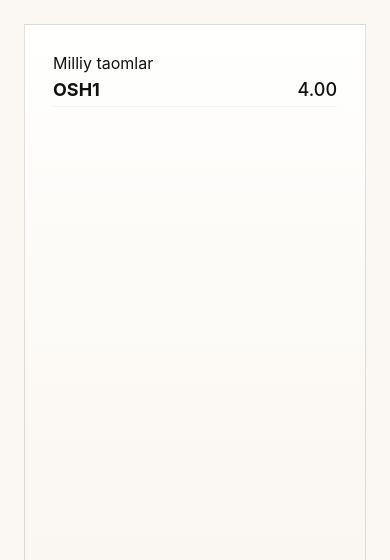
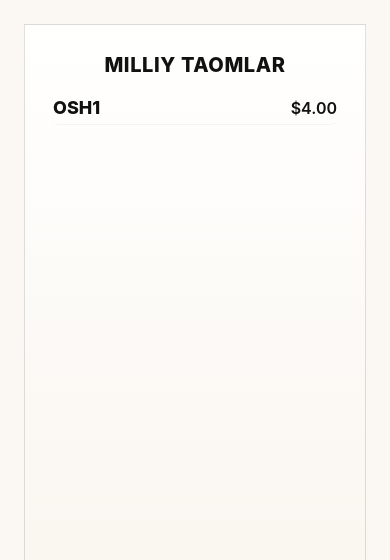
Before and after one commit to muhammadmirzovm/vkusnyashki, a Django app: page /monitor/2/ in a window 390 px wide. Shown: the top 560 px of the page. Run offline with Django 5.2, Linux system fonts and the light colour scheme; data comes from the database, SQL or seed files in the repository; both versions use the stored data as it was after the commit; data that the repository does not hold is empty.

```diff
--- a/menu/templates/menu/monitor.html
+++ b/menu/templates/menu/monitor.html
@@ -29,7 +29,7 @@
               data-photo-url="{{ f.photo }}"
               data-price="{{ f.price }}">
             <span class="item-name">{{ f.name }}</span>
-            <span class="item-price">{{ f.price|floatformat:2 }}</span>
+            <span class="item-price">${{ f.price|floatformat:2 }}</span>
           </li>
           {% endfor %}
         </ul>
--- a/static/css/style.css
+++ b/static/css/style.css
@@ -46,7 +46,8 @@ body{
   border: 1px solid var(--panel-border);
   padding:28px;
   min-height:0;
-  overflow-y:auto;
+
+  overflow-y: visible;
 }
 
 
@@ -105,7 +106,27 @@ body{
 }
 
 
-.items-list{ list-style:none; padding:0; margin:0; display:flex; flex-direction:column; gap:10px; }
+.items-list {
+  list-style: none;
+  padding: 0;
+  margin: 0;
+  display: grid;
+  gap: 10px;
+  grid-template-columns: 1fr;
+}
+.items-list:has(li:nth-child(4)) {
+  grid-template-columns: repeat(2, 1fr);
+}
+
+.item {
+  background: transparent;
+  padding: 10px;
+  border-radius: 6px;
+  display: flex;
+  justify-content: space-between;
+  align-items: center;
+}
+
 .item{ display:flex; justify-content:space-between; align-items:center; padding:6px 0; border-bottom: 1px solid rgba(0,0,0,0.04); cursor:pointer; }
 .item-name{ font-weight:700; text-transform:uppercase; font-size:18px; color:var(--black); }
 .item-price{ font-weight:500; font-size:18px; color:var(--black); }
@@ -114,9 +135,36 @@ body{
 .item.unavailable { color: var(--muted); pointer-events: none; opacity:0.7; }
 .item.unavailable .item-name, .item.unavailable .item-price { color: var(--muted); }
 
-
 @media (max-width:980px){
   .menu-row{ flex-direction:column; }
   .right-panel{ order:2 }
   .left-panel{ order:1 }
 }
+
+.category-title{
+  display:block;
+  font-weight:800;
+  text-transform:uppercase;
+  letter-spacing:0.6px;
+  font-size: clamp(20px, 2.5vw, 32px);
+  color: var(--black);
+  margin-bottom: 14px;
+  text-align: center;
+}
+
+.item-name{
+  font-size: clamp(18px, 1.6vw, 24px);
+  font-weight: 800;
+  text-transform: uppercase;
+}
+
+.item-price{
+  font-size: clamp(16px, 1.4vw, 22px);
+  font-weight: 600;
+}
+
+@media (max-width:480px){
+  .category-title{ font-size: 20px; }
+  .item-name{ font-size: 18px; }
+  .item-price{ font-size: 16px; }
+}
```
Also changed, not shown: db.sqlite3.
